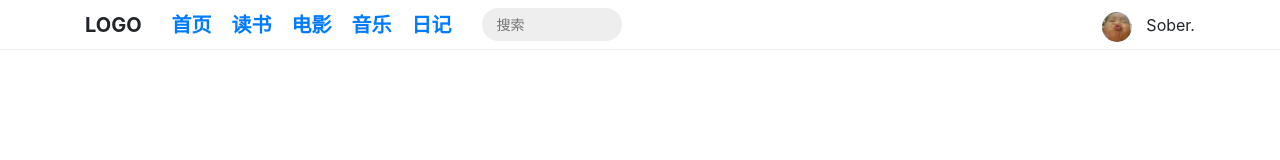
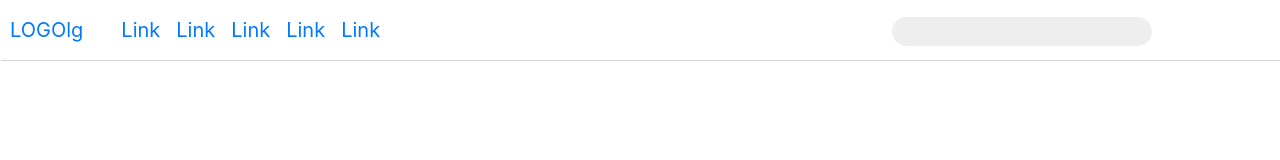
Before and after one commit to Sobergod/myBlog, a website: page index.html in a window 1280 px wide. Drawn offline with Linux system fonts and the light colour scheme.

Commit message:
公共头部1.0

```diff
--- a/css/index.css
+++ b/css/index.css
@@ -1,55 +1,69 @@
+/* 头部公共样式 strat*/
+
 .header {
-    height: 50px;
-    border-bottom: 1px solid #f0f0f0;
+    width: 100%;
+    box-shadow: 1px 0 1px #000;
 }
-.header .container {
-    position: relative;
+
+nav.navbar {
+    padding: 0;
+    font-size: 20px;
+}
+a.logo {
+    padding: 10px;
+}
+.logo-sm,
+.logo-md,
+.logo-lg {
+    display: none;
+}
+.navbar-toggler {
     height: 100%;
 }
+.search-default input {
+    padding: 5px 20px;
+    border: 1px solid #eee;
+    border-radius: 20px;
+    background-color: #eee;
+    font-size: 14px;
+    color: aquamarine;
+}
+.navbar-collapse {
+    text-align: center;
+    background-color: #fff;
+}
+@media (min-width:768px) {
+    .header {
+        height: 60px;
+    }
+    .nav-default {
+        padding-left: 20px;
+        height: 60px;
+        border: none;
+    }
+    .navbar-nav {
+        height: inherit;
+    }
+    .nav-link {
+        padding: 0;
+        height: 60px;
+        line-height: 60px;
+    }
+    .nav-item:hover {
+        border-bottom: 3px solid #000;
+    }
+    a.logo-lg {
+        display: inline-block;
+    }
+    .search {
+        position: absolute;
+        right: 10%;
+    }
+}
+@media (max-width:768px) {
+    .logo-md {
+        display: inline-block;
+    }
+}
 
-.logo {
-    float: left;
-    margin-right: 20px;
-    line-height: 50px;
-    font-size: 20px;
-    font-weight: 700;
-}
-.row {
-    position: relative;
-}
-.tab a {
-    padding: 0 10px;
-    height: 50px;
-    line-height: 50px;
-    font-size: 20px;
-    font-weight: 700;
-}
-.search form {
-    position: relative;
-    top: 8px;
-}
-.search input.search-input{
-    margin-left: 20px;
-    padding: 6px 15px;
-    width: 140px;
-    border-radius: 20px;
-    border: none;
-    background-color: #EEEEEE;
-    font-size: 14px;
-}
-.head-sculpture {
-    float: right;
-    padding: 0 10px;
-    height: 100%;
-    line-height: 50px;
-}
-.head-sculpture-wrap {
-    position: absolute;
-    right: 0;
-}
-.head-sculpture img {
-    border-radius: 50%;
-    margin-right: 10px;
-    display: inline-block;
-    height: 30px;
-}
+/* 头部公共样式 end */
--- a/index.html
+++ b/index.html
@@ -6,59 +6,60 @@
     <meta name="viewport" content="width=device-width, initial-scale=1.0">
     <meta http-equiv="X-UA-Compatible" content="ie=edge">
     <link rel="stylesheet" href="./lib/bootstrap/bootstrap.css">
+    <link rel="stylesheet" href="./lib/normalize_css/normalize.css">
     <link rel="stylesheet" href="./css/index.css">
     <title>陈敬衡的博客</title>
 </head>
 
 <body>
-    <!-- header start -->
-    <div class="header container-fluid">
-        <div class="container">
-            <div class="logo">LOGO</div>
-            <div class="row">
-                <div class="nav navbar-expand-sm col-md-6 col-sm-6">
+    <!-- header start 全局头部 -->
+    <div class="header">
+        <!-- 导航 start-->
+        <nav class="navbar navbar-expand-md">
+            <a class="logo logo-md" href="javascript:;">
+                LOGOmd
+            </a>
+            <a class="logo logo-lg" href="javascript:;">
+                LOGOlg
+            </a>
+            <button class="navbar-toggler" type="button" data-toggle="collapse" data-target="#collapsibleNavbar">
+                <span>点我</span>
+            </button>
+            <div class="collapse navbar-collapse nav-default" id="collapsibleNavbar">
+                <div class="search search-default">
+                    <input type="text">
+                </div>
                 <ul class="navbar-nav">
-                        <li class="tab">
-                            <a href="">
-                                <span>首页</span>
+                    <li class="nav-item">
+                        <a href="" class="nav-link">
+                            Link
                         </a>
                     </li>
-                        <li class="tab">
-                            <a href="">
-                                <span>读书</span>
+                    <li class="nav-item">
+                        <a href="" class="nav-link">
+                            Link
                         </a>
                     </li>
-                        <li class="tab">
-                            <a href="">
-                                <span>电影</span>
+                    <li class="nav-item">
+                        <a href="" class="nav-link">
+                            Link
                         </a>
                     </li>
-                        <li class="tab">
-                            <a href="">
-                                <span>音乐</span>
+                    <li class="nav-item">
+                        <a href="" class="nav-link">
+                            Link
                         </a>
                     </li>
-                        <li class="tab">
-                            <a href="">
-                                <span>日记</span>
+                    <li class="nav-item">
+                        <a href="" class="nav-link">
+                            Link
                         </a>
                     </li>
-                        <li class="search">
-                            <form action="">
-                                <input class="search-input" placeholder="搜索" type="text">
-                            </form>
-                        </li>
                 </ul>
+
             </div>
-                <div class="head-sculpture col-md-6 col-sm-6">
-                    <div class="head-sculpture-wrap">
-                        <img src="./images/header.jpg" alt="">
-                        <span>Sober.</span>
-                    </div>
-                </div>
-            </div>
-        </div>
-        <div></div>
+        </nav>
+        <!-- 导航 end-->
     </div>
     <!-- header end -->
 
@@ -66,9 +67,10 @@
     <div class="container"></div>
     <!-- container end -->
 
-    <!-- footer start -->
+    <!-- footer start 全局底部-->
     <div class="footer"></div>
     <!-- footer end -->
+
     <script src="./lib/jquery/jquery.js"></script>
     <script src="./lib/bootstrap/bootstrap.js"></script>
 </body>
```
Also changed, not shown: lib/normalize_css/normalize.css (added). Lines whose indentation alone changed are shown as unchanged.
